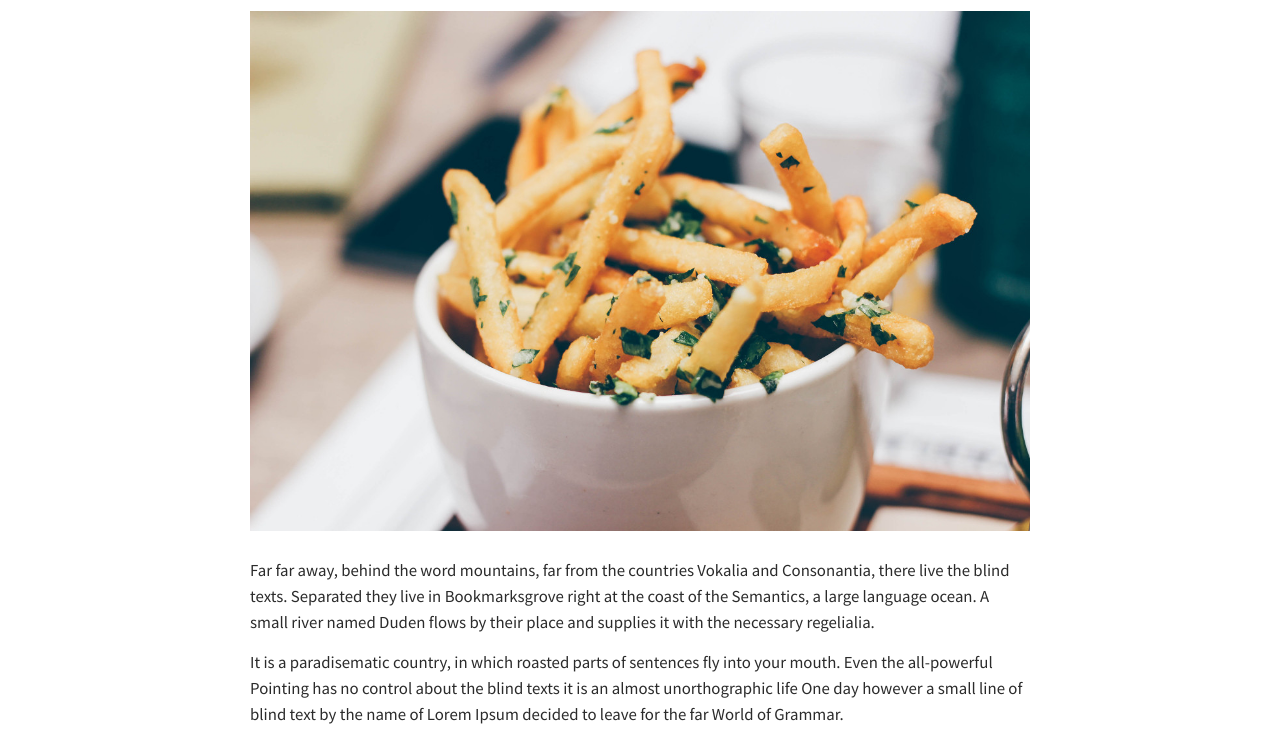
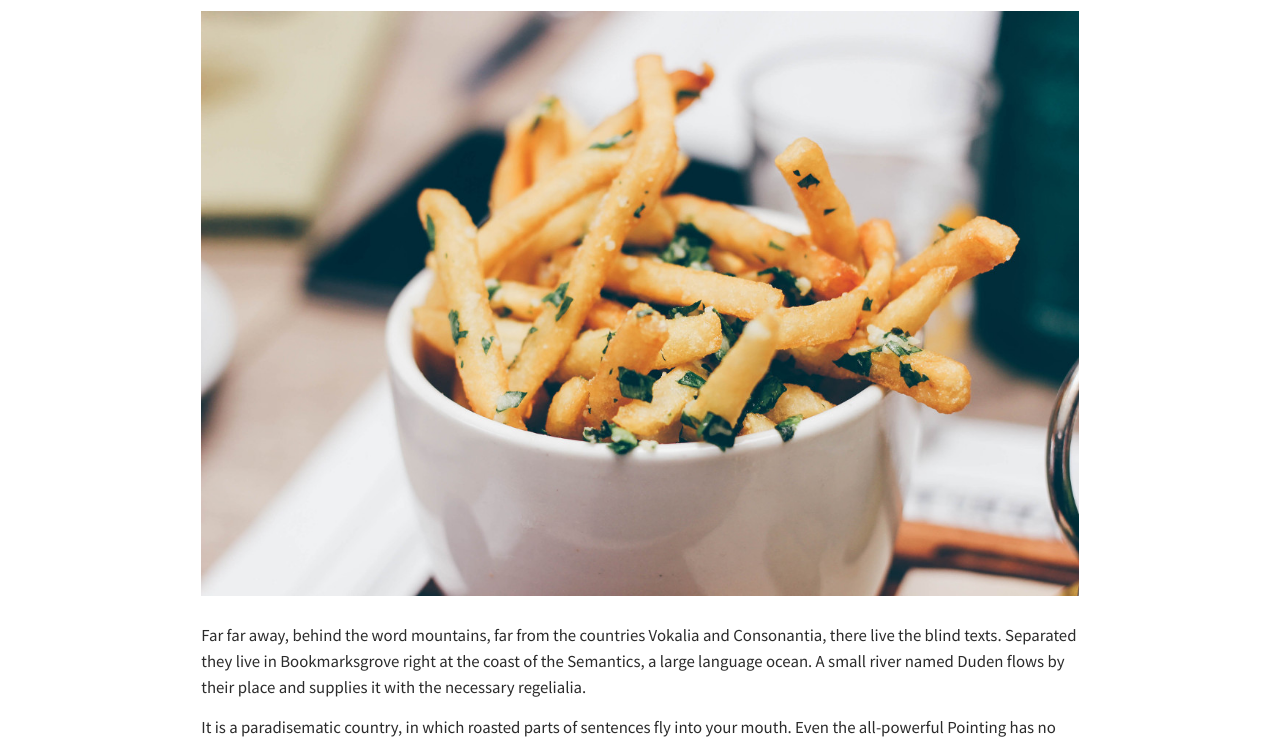
Before and after one commit to rjsnh1522/rjsnh1522.github.io, a plain HTML site: page blog_page.html in a window 1280 px wide. Shown: the part 618-1356 px from the top of the page. Drawn offline with nearby package versions, Linux system fonts and the light colour scheme.

Commit message:
added content

```diff
--- a/assets/blog_style.css
+++ b/assets/blog_style.css
@@ -230,8 +230,8 @@ body{
 .col8{
   width: 66.66%
 }
-.col8-with-offset{
-  width: 66.66%;
+.col9-with-offset{
+  width: 75%;
   margin:0 auto;
 }
 .col9{
--- a/blog_page.html
+++ b/blog_page.html
@@ -63,7 +63,7 @@
         <div class="big8-blog-content-wrapper">
           <div class="container">
             <div class="single-row">
-              <div class="col8-with-offset">
+              <div class="col9-with-offset">
                   <div class="blog-meta-container">
                     <div class="blog-title-heading">
                           This is some very long text heading used as dummy
```
